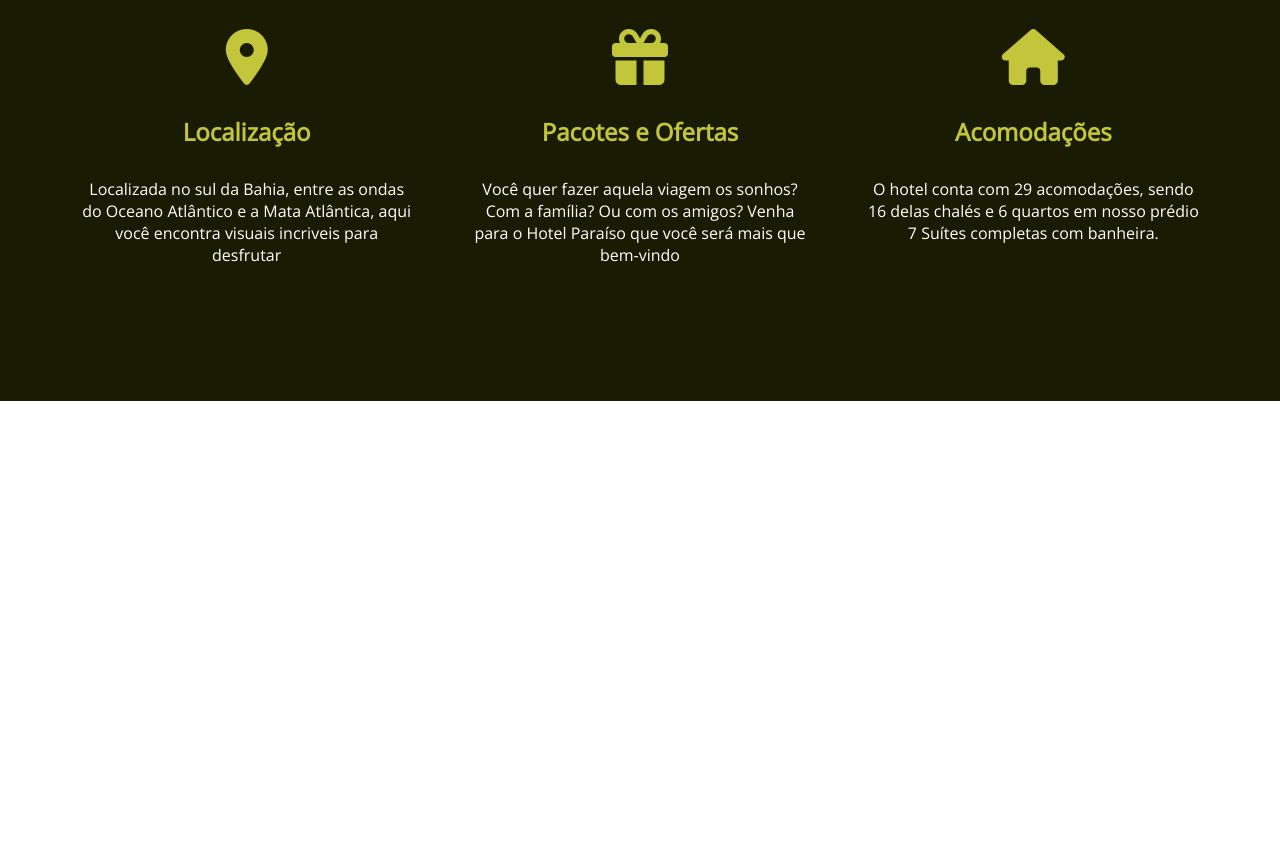
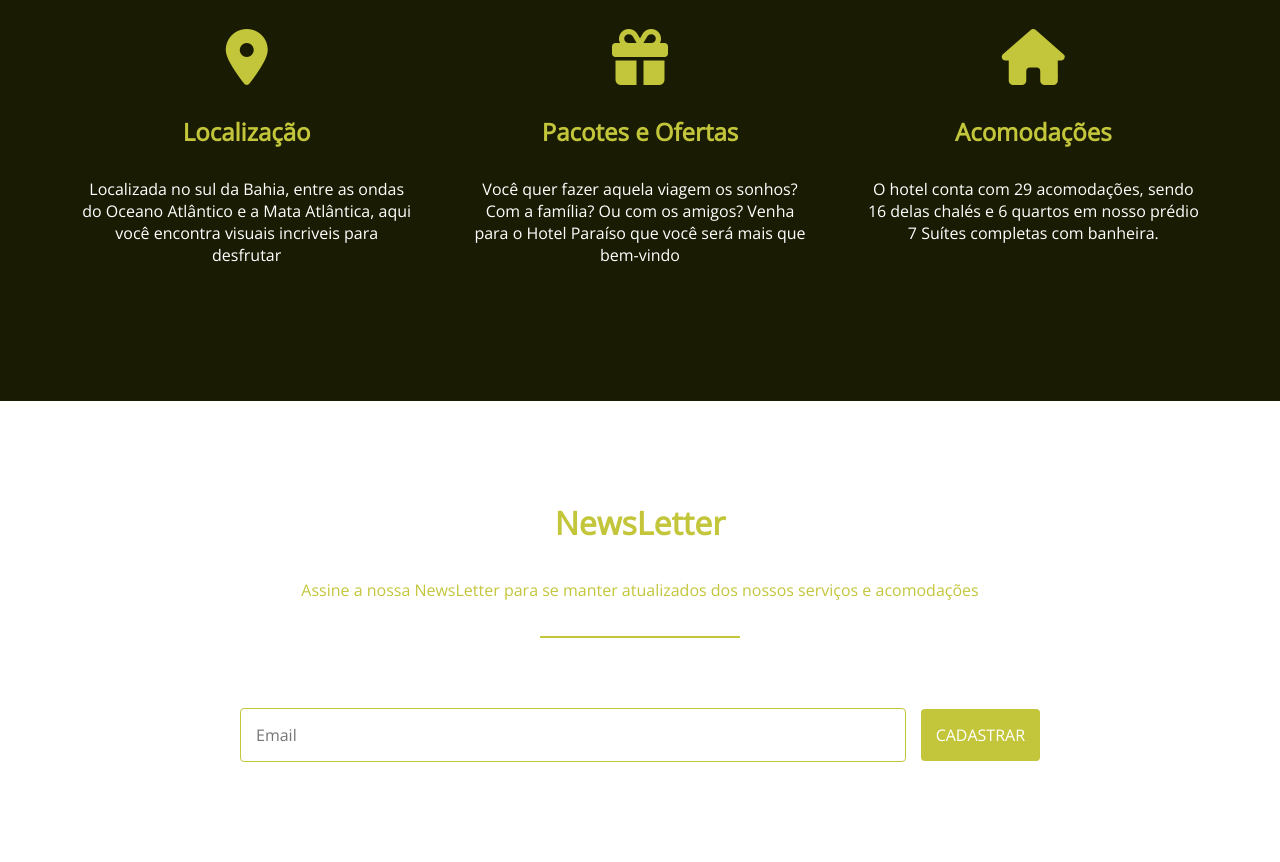
Before and after one commit to LuquinhasBohrer/Treinamento-Flexbox, a plain HTML site: page index.html in a window 1280 px wide. Shown: the part 2207-3069 px from the top of the page. Before the commit the page ends 2608 px from the top, so only its background shows below. Drawn offline with nearby package versions, Linux system fonts and the light colour scheme.

Commit message:
Criada a parte de newsLetter

```diff
--- a/CSS/style.css
+++ b/CSS/style.css
@@ -103,3 +103,17 @@ header li:last-child {
 @media ( max-width: 850px) {
     .caracteristicas .grid {flex-direction: column;}
 }
+
+/*NEWSLETTER*/
+.newsletter {display: flex; flex-direction: column; align-items: center; padding: 100px 50px;}
+.newsletter h3 {font-size: 2rem; margin-bottom: 35px; color: #c3c63b; text-align: center;}
+.newsletter p {max-width: 800px; margin-bottom: 35px; color: #c3c63b; text-align: center;}
+.newsletter hr {width: 200px; height: 2px; background-color: #c3c63b; margin-bottom: 70px; border: none;}
+
+.newsletter form {display: flex; align-items: center; justify-content: center; flex-wrap: wrap; width: 80%; max-width: 800px;}
+.newsletter input {padding: 15px; border: 1px solid #c3c63b; border-radius: 4px; margin-right: 15px; flex: 1;}
+.newsletter button {padding: 15px; background-color: #c3c63b; color: #fff; text-transform: uppercase; border: none;
+border-radius: 4px; cursor: pointer; }
+@media ( max-width: 700px) {
+    .newsletter input {flex-basis: 100%; margin-bottom: 15px;}
+}
--- a/index.html
+++ b/index.html
@@ -73,6 +73,18 @@
         </ul>
 
     </section>
+    <section class="newsletter">
+        <h3>NewsLetter</h3>
+        <p>Assine a nossa NewsLetter para se manter atualizados dos nossos
+            serviços e acomodações
+        </p>
+        <hr>
+
+        <form>
+            <input type="text" placeholder="Email">
+            <button>Cadastrar</button>
+        </form>
+    </section>
 
 </body>
 </html>
```
